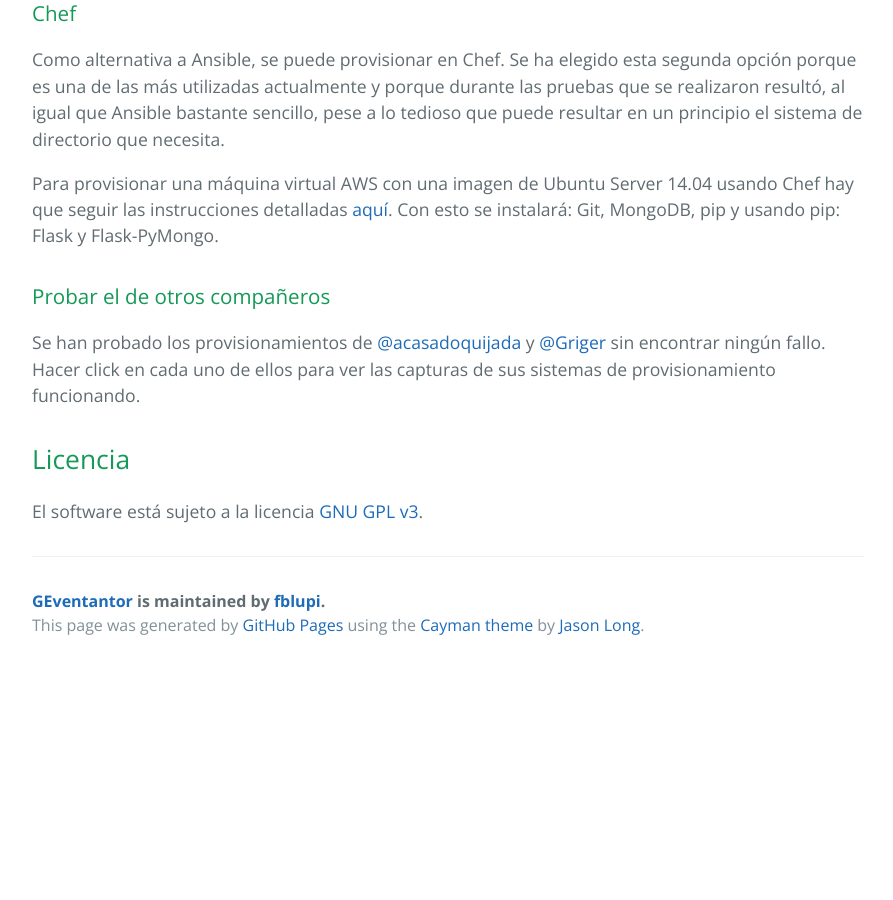
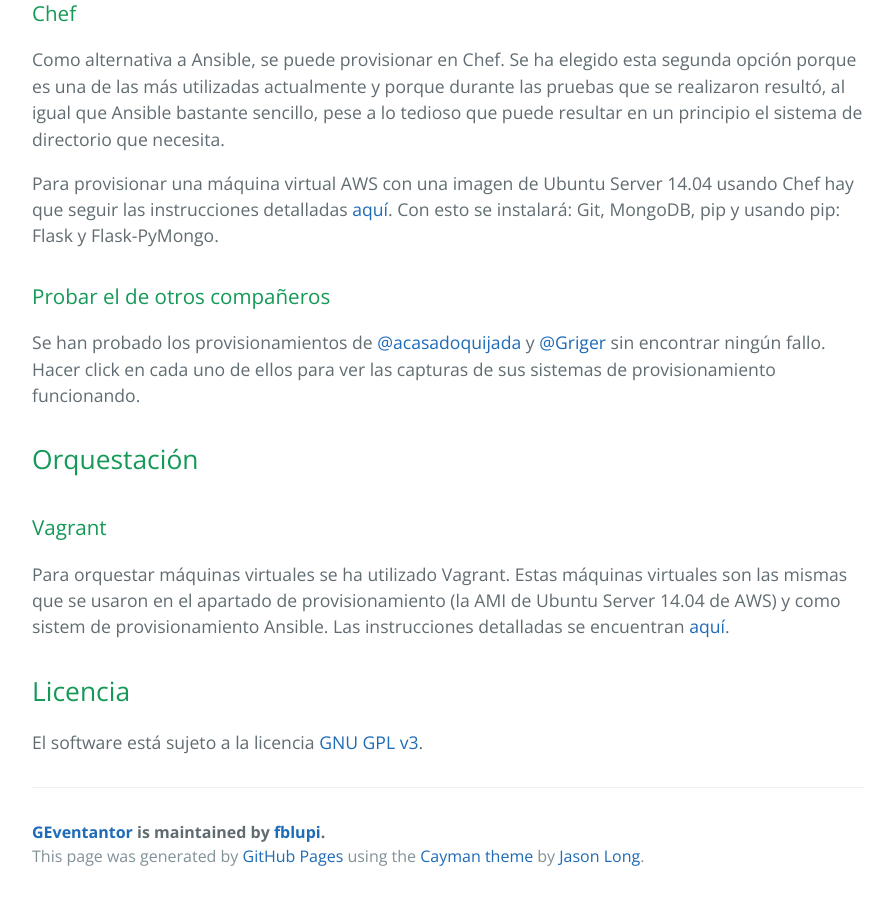
Before and after one commit to fblupi/GEventator, a Jekyll site: the page built from index.md, in a window 1280 px wide and 900 px high, scrolled down 2467 px. Shown: the whole window, without its empty margins (192-1085 px from the left). Built offline with Jekyll 4.4.1, drawn with Linux system fonts in a browser that asks for light colours; our own code applies the rules of GitHub Pages for plain Markdown files; before the commit the page ends 3136 px from its top, so only the background shows below that.

Commit message:
Documentación en gh-pages closes #22

```diff
--- a/index.md
+++ b/index.md
@@ -65,6 +65,12 @@
 
 Se han probado los provisionamientos de [@acasadoquijada](provision-otros#acasadoquijada) y [@Griger](provision-otros#griger) sin encontrar ningún fallo. Hacer click en cada uno de ellos para ver las capturas de sus sistemas de provisionamiento funcionando.
 
+## Orquestación
+
+### Vagrant
+
+Para orquestar máquinas virtuales se ha utilizado Vagrant. Estas máquinas virtuales son las mismas que se usaron en el apartado de provisionamiento (la AMI de Ubuntu Server 14.04 de AWS) y como sistem de provisionamiento Ansible. Las instrucciones detalladas se encuentran [aquí](orquestacion).
+
 ## Licencia
 
 El software está sujeto a la licencia [GNU GPL v3](https://github.com/fblupi/master_informatica-CC/blob/master/LICENSE).
```
Also changed, not shown: orquestacion.md (added, +47 -0 lines), img/vagrant-working.png (added).
